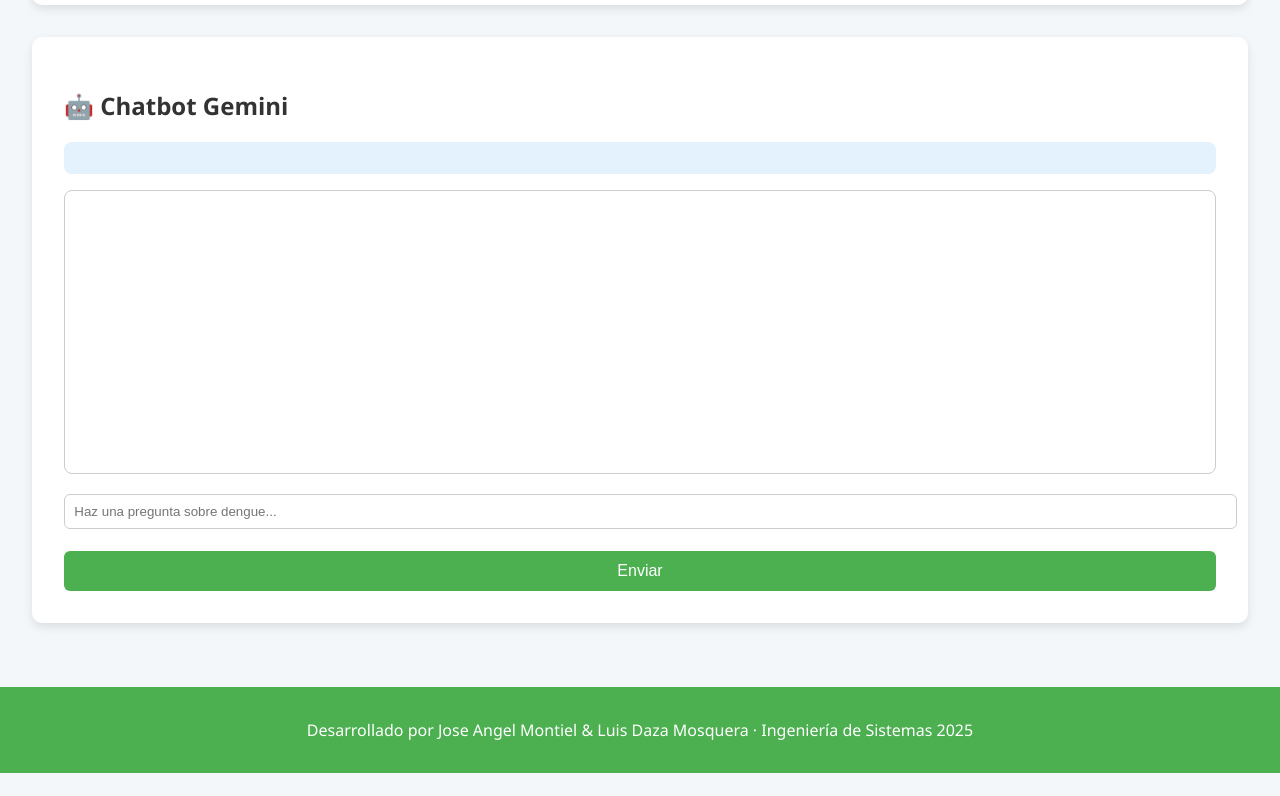
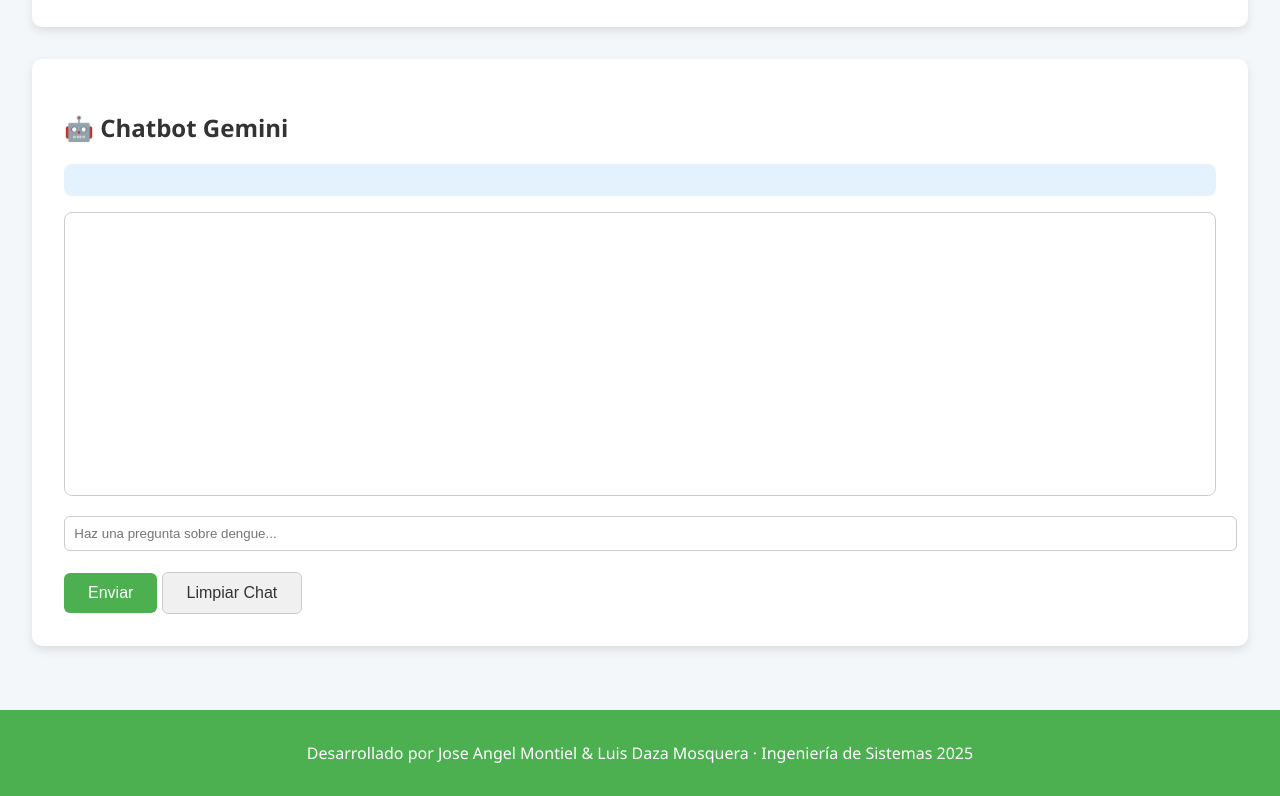
Before and after one commit to Jamp1416/DENGUE, a plain HTML site: page index.html in a window 1280 px wide. Shown: the part 2384-3180 px from the top of the page. Before the commit the page ends 3157 px from the top, so only its background shows below. Drawn offline with nearby package versions, Linux system fonts and the light colour scheme; a script that the page names is missing.

Commit message:
index.html

```diff
--- a/index.html
+++ b/index.html
@@ -97,7 +97,7 @@
     <button id="exampleNegativeBtn" class="secondary-btn">Ejemplo Negativo</button>
     <button id="clearBtn" class="secondary-btn">Limpiar</button>
   </div>
-
+   <br/>
   <button id="predictBtn">🔍 Predecir</button>
   <div id="result" class="prediction-box"></div>
 </section>
@@ -114,7 +114,10 @@
   <div id="chatContainer">
     <div id="chatMessages"></div>
     <input type="text" id="chatInput" placeholder="Haz una pregunta sobre dengue...">
-    <button id="sendBtn">Enviar</button>
+    <div class="button-group">
+      <button id="sendBtn">Enviar</button>
+      <button id="clearChatBtn" class="secondary-btn">Limpiar Chat</button>
+    </div>
   </div>
 </section>
 
```
